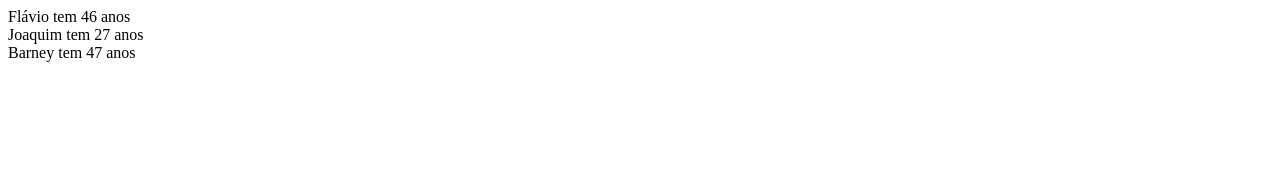
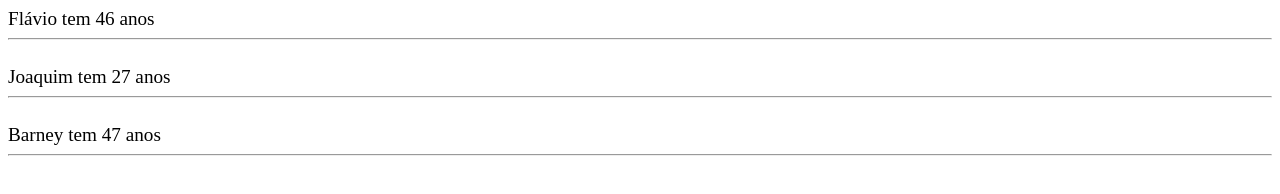
Before and after one commit to Murillo-Cecilio/logica-js, a plain HTML site: page pages/programa.html in a window 1280 px wide. Drawn offline with Linux system fonts and the light colour scheme.

Commit message:
completo novas funções  com parametros

```diff
--- a/pages/programa.html
+++ b/pages/programa.html
@@ -2,11 +2,12 @@
 
 <script>
     function pulaLinha() {
-        document.write("<br>");
+        // pulando duas linhas
+        document.write("<br><hr><br>");
     }
 
-    function mostra(texto) {
-        document.write(texto);
+    function mostra(frase) {
+        document.write("<big>" + frase + "</big>");
         pulaLinha();
     }
 
```
